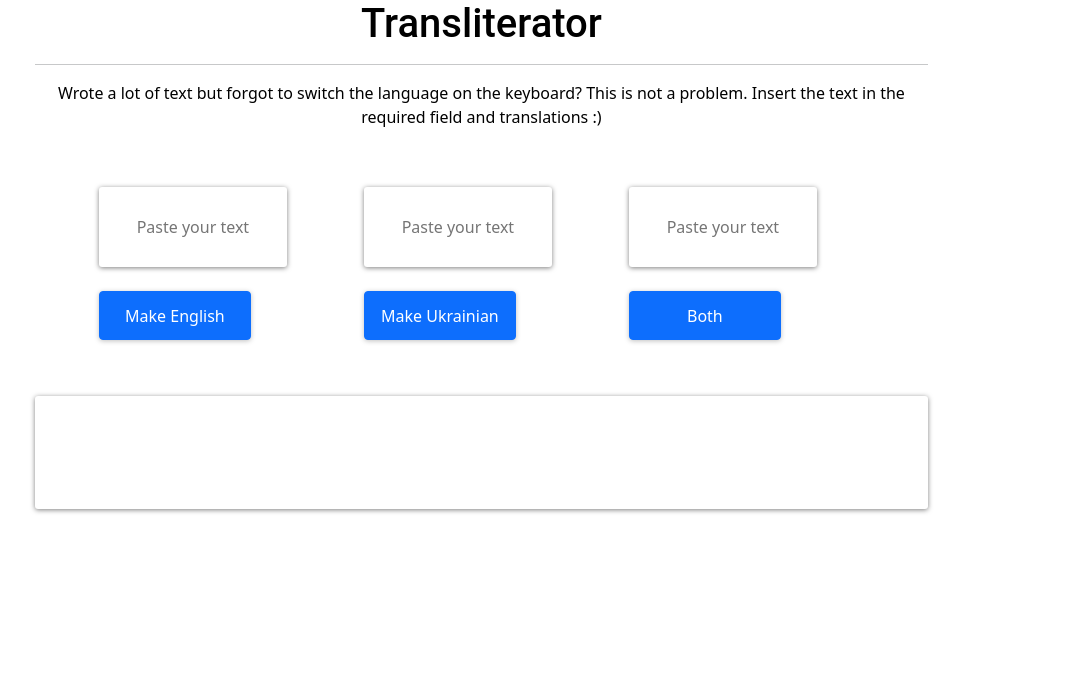
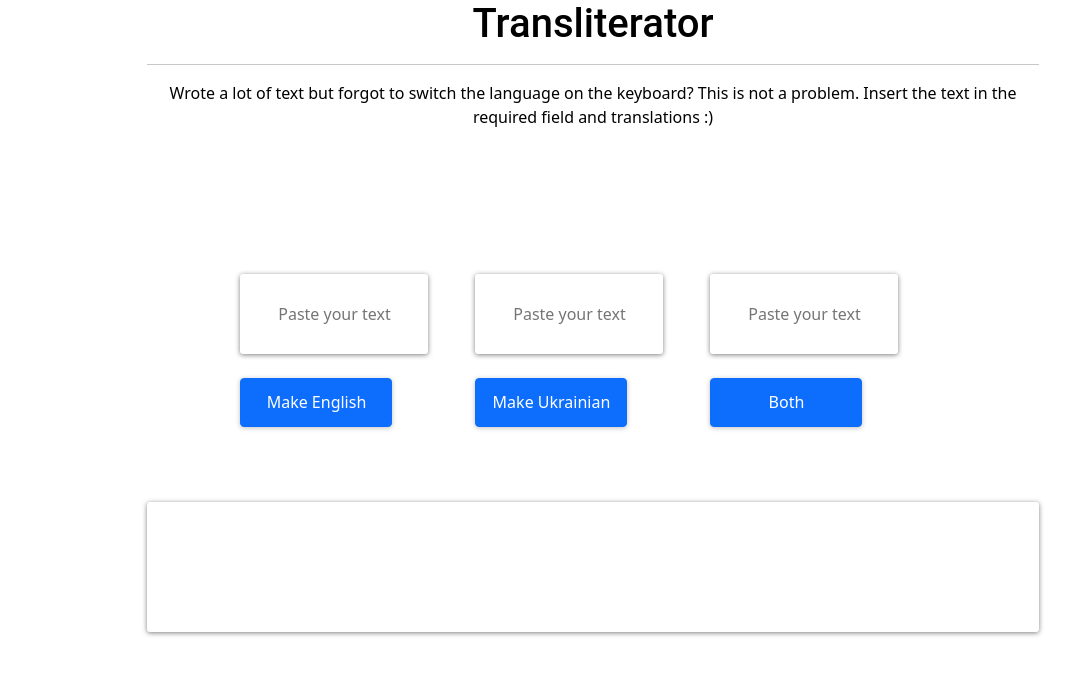
Before and after one commit to MykolaOnyshkevych/transliterator, a Flask app: page / in a window 1280 px wide. Shown: the top 675 px of the page, without its empty margins (47-1120 px from the left). Run offline with Flask 2, Linux system fonts and the light colour scheme.

Commit message:
fixed design for small devices + added capital letter case

```diff
--- a/main.py
+++ b/main.py
@@ -40,16 +40,18 @@ def match(message, alphabet):
     return not alphabet.isdisjoint(message.lower())
 
 
-def ukrainizator(message):
+def ukrainizator(me):
     x = english.__str__()
     y = ukrainian.__str__()
+    message = me.lower()
     my_table = message.maketrans(y, x)
     return message.translate(my_table)
 
 
-def englishyzator(message):
+def englishyzator(me):
     x = english.__str__()
     y = ukrainian.__str__()
+    message = me.lower()
     my_table = message.maketrans(x, y)
     return message.translate(my_table)
 
@@ -58,7 +60,7 @@ def both(message):
     x = english.__str__()
     y = ukrainian.__str__()
     new_mess = ""
-    for i in message:
+    for i in message.lower():
         if match(i, set(ukrainian)):
             my_table = i.maketrans(y, x)
             o = i.translate(my_table)
--- a/static/css/style.css
+++ b/static/css/style.css
@@ -1,10 +1,36 @@
-body {
-display:flex;
-justify-content:center;
+body{
+    display:flex;
+    justify-content:center;
 }
 .container{
-display:block;
-align-items: stretch;
+    display:block;
+    justify-content:center;
+    width: 95%
+}
+.main_text{
+
+    text-align:center
+    display: flex;
+    flex-direction: column;
+    align-items: center;
+    margin-bottom:5%;
+    margin-right:auto;
+    margin-left:auto;
+    position: relative;
+    width: 80%;
+    height: 20%;
+}
+.forms{
+
+    display: flex;
+    flex-direction: row;
+    justify-content: center;
+    align-items: center;
+    margin-right:auto;
+    margin-left:auto;
+    position: relative;
+    width: 80%;
+    height: 70%;
 }
 h1{
 
@@ -90,39 +116,14 @@ button{
     order: 1;
     flex-grow: 0;}
 
-.main_text{
-    text-align:center
-    display: flex;
-    flex-direction: column;
-    align-items: center;
-    padding: 0px;
-    margin-bottom:5%;
-    gap: 10px;
-
-    position: relative;
-    width: 80%;
-    height: 20%;
-    }
-
-.forms{
-    display: flex;
-    flex-direction: row;
-    justify-content: center;
-    align-items: center;
-    padding: 0px;
-    gap: 30px;
-
-    position: relative;
-    width: 80%;
-    height: 70%;
-    }
 
 .answer{
     display: flex;
     flex-direction: row;
     align-items: flex-start;
     padding: 20px;
-    gap: 10px;
+    margin-right:auto;
+    margin-left:auto;
 
     position: relative;
     width: 80%;
@@ -148,3 +149,23 @@ h6{
     order: 0;
     flex-grow: 0;
 }
+
+@media screen and (max-width: 750px) {
+body   {
+justify-content: center;
+}
+  .forms {
+
+   display:block;
+  }
+  form{
+  margin-right:auto}
+  margin-left:auto}
+  .container{
+  justify-content:center
+  width:60%}
+
+  .main_text{
+  margin-bottom:10%
+  }
+}
--- a/templates/index.html
+++ b/templates/index.html
@@ -7,8 +7,10 @@
     <link rel= "stylesheet" href="{{url_for('static', filename='css/style.css')}}">
       <link href="https://cdn.jsdelivr.net/npm/bootstrap@5.0.0-beta2/dist/css/bootstrap.min.css" rel="stylesheet">
 </head>
+
 <body>
 <div class="container">
+
     <div class="main_text">
         <h1>Transliterator</h1>
         <hr>
--- a/templates/style.css
+++ /dev/null
@@ -1,3 +0,0 @@
- body {
-            background:red;
- }
```
